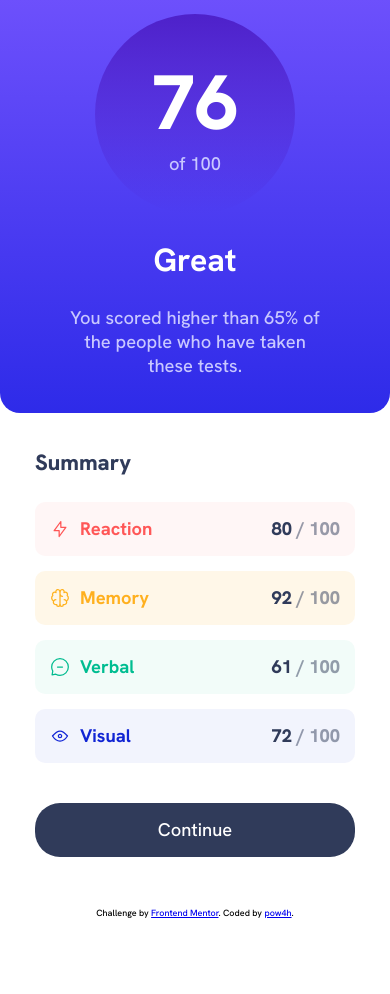
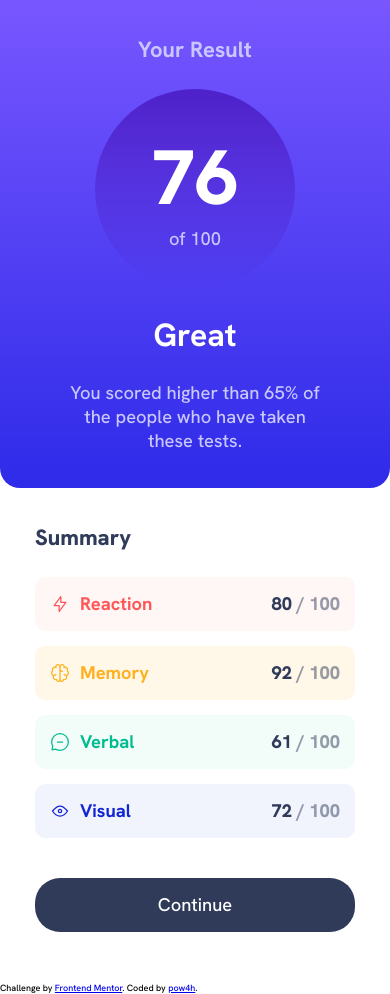
Before and after one commit to kubas33/results-summary-component-main, a plain HTML site: page index.html in a window 390 px wide. Before the commit the page ends 919 px from the top, so only its background shows below. Drawn offline with Linux system fonts and the light colour scheme.

Commit message:
Change height of page container to not cut off page on mobile

```diff
--- a/style.css
+++ b/style.css
@@ -6,9 +6,9 @@
 
 #container {
     display: flex;
-    align-items: center;
+    align-items: flex-start;
     justify-content: center;
-    height: 100vh;
+    min-height: 100vh;
     font-size: 22px;
     font-family: 'Hanken Grotesk', sans-serif;
     flex-direction: column;
@@ -166,10 +166,14 @@
         min-width: 320px;
         width: auto;
         box-shadow: none;
+        border-radius: 0;
     }
 
     #container {
         min-width: 320px;
-
+    }
+    #result {
+        border-bottom-left-radius: 20px;
+        border-bottom-right-radius: 20px;
     }
 }
```
